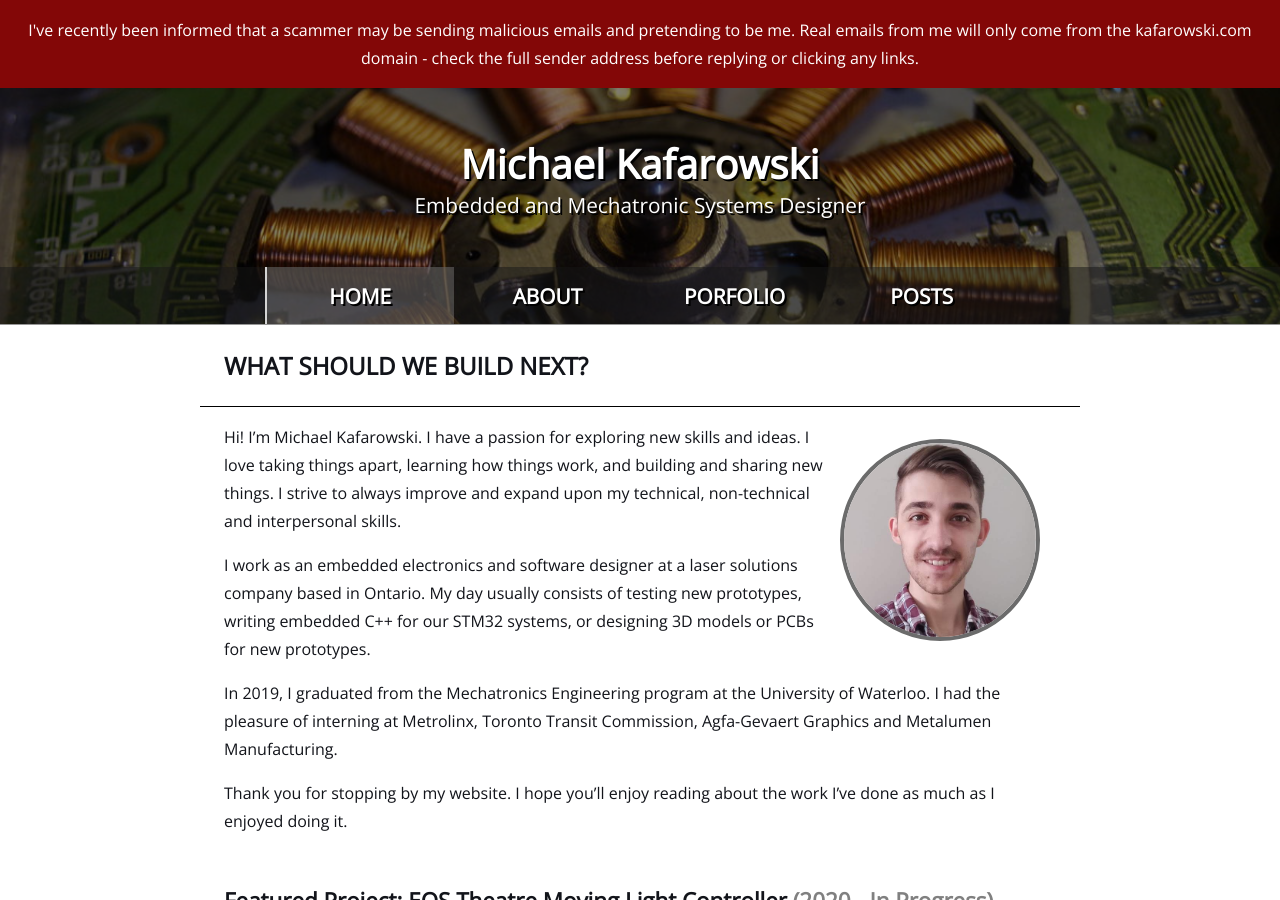
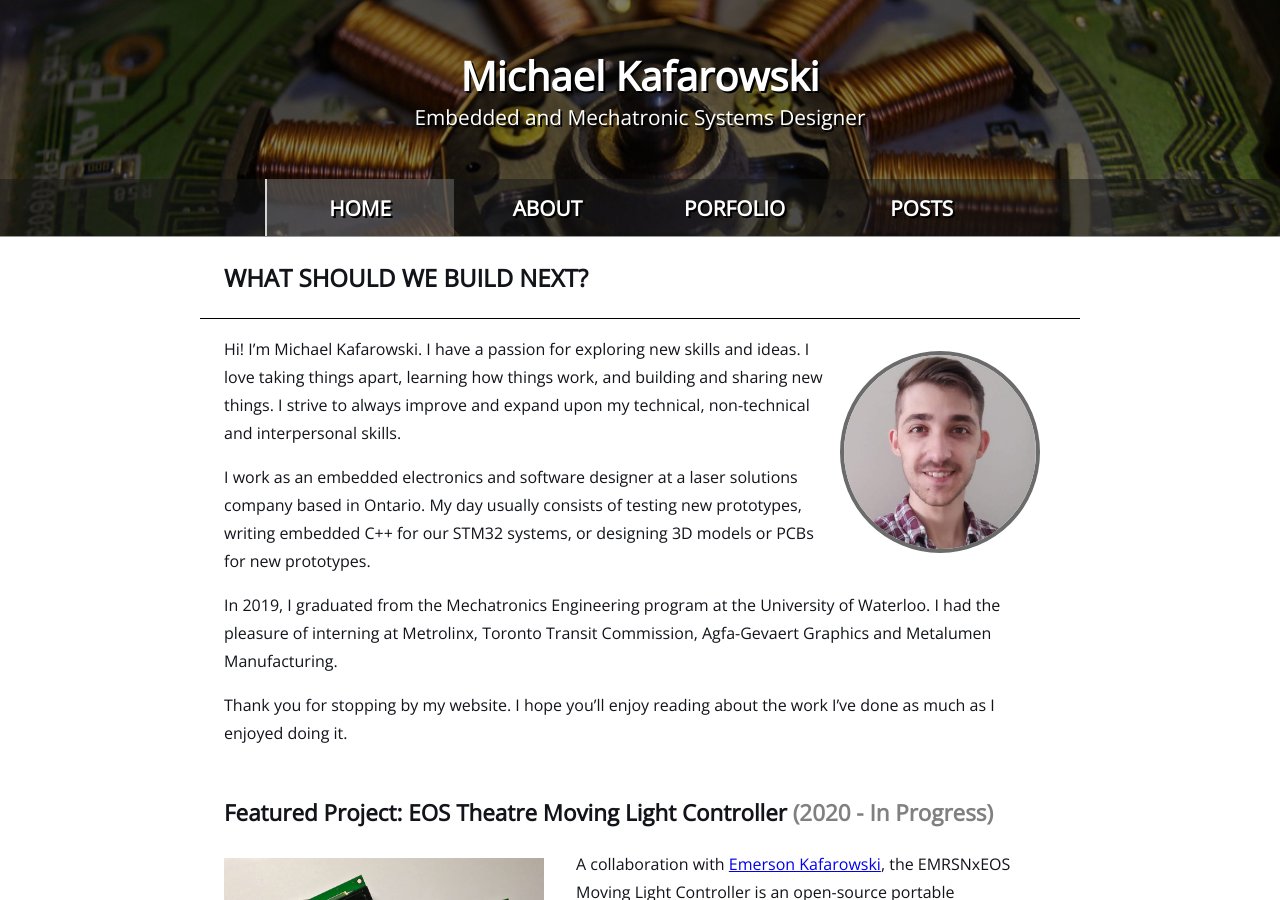
Before and after one commit to Aliasmk/aliasmk.github.io, a Jekyll site: the page built from index.md, in a window 1280 px wide and 900 px high. Built offline with Jekyll 4.4.1, drawn with Linux system fonts in a browser that asks for light colours.

Commit message:
Remove notice

```diff
--- a/_includes/header.html
+++ b/_includes/header.html
@@ -1,6 +1,3 @@
-<section id="notice">
-    <p>I've recently been informed that a scammer may be sending malicious emails and pretending to be me. Real emails from me will only come from the kafarowski.com domain - check the full sender address before replying or clicking any links.</p>
-</section>
 <section id="header">
     <div id="heading">
         <div id="title">
```
